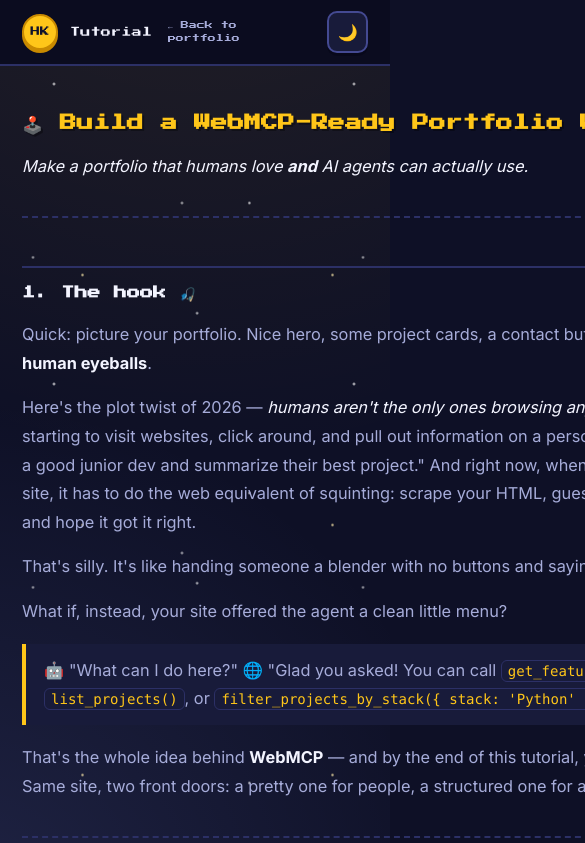
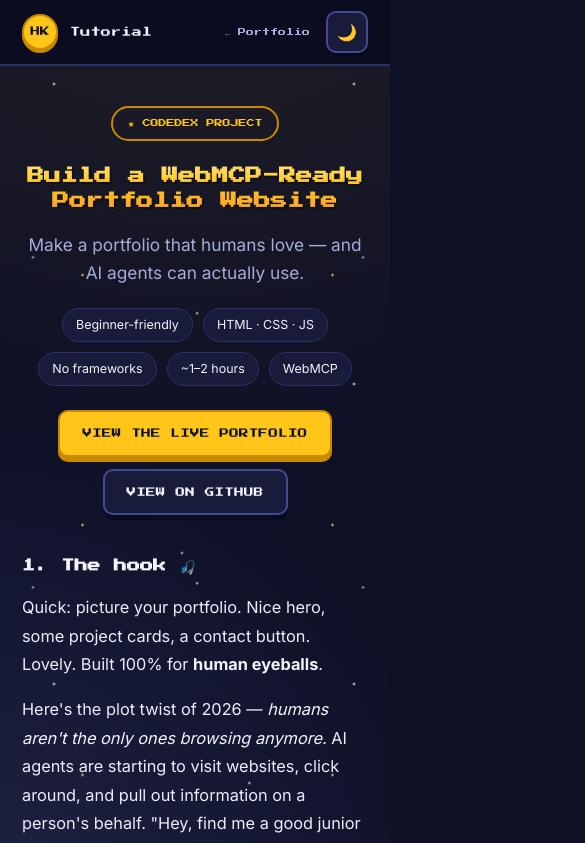
Before and after one commit to himanshu748/webmcptutorial, a plain HTML site: page tutorial.html in a window 390 px wide. Shown: the top 843 px of the page, 585 px wide, since content can reach past the window. Drawn offline with nearby package versions, Linux system fonts and the light colour scheme; a small style sheet from the web is missing.

Commit message:
Improve tutorial site: lesson hero, copy buttons, scroll-spy TOC, responsive

```diff
--- a/tutorial.html
+++ b/tutorial.html
@@ -11,50 +11,87 @@
   <link rel="stylesheet" href="style.css" />
   <link rel="stylesheet" href="https://cdn.jsdelivr.net/gh/highlightjs/cdn-release@11.9.0/build/styles/github-dark.min.css" />
   <style>
+    /* reading progress */
+    .read-progress { position: fixed; top: 0; left: 0; right: 0; height: 3px; z-index: 60; background: transparent; }
+    .read-progress span { display: block; height: 100%; width: 0; background: var(--grad-gold); }
+
+    /* header */
     .tutorial-header { position: sticky; top: 0; z-index: 50; backdrop-filter: blur(10px); background: color-mix(in srgb, var(--header) 88%, transparent); border-bottom: 2px solid var(--border); }
-    .tutorial-header .nav { display: flex; align-items: center; justify-content: space-between; height: 64px; }
-    .back-link { font-family: var(--font-pixel); font-size: 0.5rem; color: var(--muted); text-decoration: none; }
+    .tutorial-header .nav { display: flex; align-items: center; justify-content: space-between; height: 64px; gap: 12px; }
+    .header-right { display: flex; align-items: center; gap: 16px; }
+    .back-link { font-family: var(--font-pixel); font-size: 0.5rem; color: var(--muted); text-decoration: none; white-space: nowrap; }
     .back-link:hover { color: var(--gold); }
-    .doc-layout { display: grid; grid-template-columns: 230px 1fr; gap: 46px; padding: 44px 22px 90px; align-items: start; }
-    .toc { position: sticky; top: 90px; max-height: calc(100vh - 120px); overflow: auto; border-left: 2px solid var(--border); padding-left: 16px; }
+
+    /* lesson hero */
+    .lesson-hero { text-align: center; padding: 52px 22px 24px; }
+    .lesson-badge { display: inline-block; font-family: var(--font-pixel); font-size: 0.5rem; color: var(--gold); border: 2px solid var(--gold-deep); border-radius: 999px; padding: 9px 14px; text-transform: uppercase; margin-bottom: 22px; }
+    .lesson-hero-title { font-family: var(--font-pixel); font-size: clamp(1.05rem, 3.4vw, 1.95rem); line-height: 1.5; margin: 0 0 18px; background: var(--grad-gold); -webkit-background-clip: text; background-clip: text; color: transparent; filter: drop-shadow(2px 2px 0 rgba(0,0,0,.35)); }
+    .lesson-hero-sub { color: var(--muted); font-size: 1.08rem; max-width: 54ch; margin: 0 auto 22px; }
+    .lesson-meta { list-style: none; display: flex; flex-wrap: wrap; gap: 10px; justify-content: center; padding: 0; margin: 0 0 24px; }
+    .lesson-meta li { font-size: 0.78rem; color: var(--text); background: var(--surface); border: 1px solid var(--border); border-radius: 999px; padding: 6px 13px; }
+    .lesson-actions { display: flex; gap: 12px; justify-content: center; flex-wrap: wrap; }
+
+    /* layout */
+    .doc-layout { display: grid; grid-template-columns: 230px 1fr; gap: 46px; padding: 16px 22px 90px; align-items: start; }
+    .toc { position: sticky; top: 88px; max-height: calc(100vh - 120px); overflow: auto; border-left: 2px solid var(--border); padding-left: 16px; }
     .toc-title { font-family: var(--font-pixel); font-size: 0.5rem; color: var(--gold); text-transform: uppercase; margin-bottom: 16px; }
     #toc { display: flex; flex-direction: column; gap: 9px; }
-    #toc a { font-size: 0.82rem; color: var(--muted); text-decoration: none; line-height: 1.4; }
+    #toc a { font-size: 0.82rem; color: var(--muted); text-decoration: none; line-height: 1.4; border-left: 2px solid transparent; margin-left: -18px; padding-left: 16px; }
     #toc a:hover { color: var(--text); }
-    .prose { max-width: 770px; }
-    .prose > h1:first-child { margin-top: 0; }
-    .prose h1 { font-family: var(--font-pixel); font-size: clamp(1.05rem, 2.6vw, 1.6rem); line-height: 1.5; color: var(--gold); margin: 0 0 10px; filter: drop-shadow(2px 2px 0 rgba(0,0,0,.35)); }
-    .prose h2 { font-family: var(--font-pixel); font-size: clamp(0.82rem, 2vw, 1.02rem); line-height: 1.65; color: var(--text); margin: 48px 0 16px; padding-top: 14px; border-top: 2px solid var(--border); }
-    .prose h3 { font-weight: 800; font-size: 1.18rem; margin: 28px 0 10px; color: var(--text); }
-    .prose p, .prose li { color: var(--muted); font-size: 1.02rem; line-height: 1.75; }
-    .prose strong { color: var(--text); }
-    .prose em { color: var(--text); }
+    #toc a.active { color: var(--gold); border-left-color: var(--gold); font-weight: 600; }
+
+    /* prose */
+    .prose { max-width: 760px; min-width: 0; }
+    .prose h2 { font-family: var(--font-pixel); font-size: clamp(0.82rem, 2vw, 1.02rem); line-height: 1.65; color: var(--text); margin: 46px 0 16px; padding-top: 16px; border-top: 2px solid var(--border); scroll-margin-top: 82px; }
+    .prose h2:first-child { margin-top: 8px; border-top: none; padding-top: 0; }
+    .prose h3 { font-weight: 800; font-size: 1.16rem; margin: 28px 0 10px; color: var(--text); }
+    .prose p, .prose li { color: color-mix(in srgb, var(--text) 90%, var(--muted)); font-size: 1.02rem; line-height: 1.75; }
+    .prose strong, .prose em { color: var(--text); }
     .prose a { color: var(--periwinkle); }
     .prose ul, .prose ol { padding-left: 22px; }
     .prose li { margin: 7px 0; }
     .prose blockquote { margin: 18px 0; padding: 12px 18px; border-left: 4px solid var(--gold); background: var(--surface); border-radius: 0 10px 10px 0; }
-    .prose blockquote p { margin: 0; }
-    .prose code { font-family: var(--font-mono); font-size: 0.86em; background: var(--surface); color: var(--gold); padding: 2px 6px; border-radius: 6px; border: 1px solid var(--border); }
-    .prose pre { background: var(--bg-2); border: 2px solid var(--border); border-radius: 12px; padding: 16px 18px; overflow: auto; margin: 18px 0; box-shadow: var(--shadow-card); }
+    .prose blockquote p { margin: 0; color: var(--muted); }
+    .prose :not(pre) > code { font-family: var(--font-mono); font-size: 0.86em; background: var(--surface); color: var(--gold); padding: 2px 6px; border-radius: 6px; border: 1px solid var(--border); overflow-wrap: anywhere; }
+    .prose pre { position: relative; background: var(--bg-2); border: 2px solid var(--border); border-radius: 12px; padding: 16px 18px; overflow: auto; margin: 18px 0; box-shadow: var(--shadow-card); }
     .prose pre code, .prose pre code.hljs { background: transparent; border: none; color: var(--text); padding: 0; font-size: 0.85rem; line-height: 1.65; }
     .prose hr { border: none; border-top: 2px dashed var(--border); margin: 36px 0; }
-    .prose table { width: 100%; border-collapse: collapse; margin: 18px 0; font-size: 0.95rem; }
+    .prose table { display: block; width: 100%; overflow-x: auto; border-collapse: collapse; margin: 18px 0; font-size: 0.95rem; }
     .prose th, .prose td { border: 1px solid var(--border); padding: 9px 12px; text-align: left; }
     .prose th { background: var(--surface); color: var(--text); }
     .prose td { color: var(--muted); }
+
+    /* copy button — visible on touch, brighter on hover */
+    .copy-btn { position: absolute; top: 8px; right: 8px; font-family: var(--font-pixel); font-size: 0.42rem; text-transform: uppercase; color: var(--muted); background: var(--surface); border: 2px solid var(--border); border-radius: 7px; padding: 7px 9px; cursor: pointer; opacity: 0.75; transition: opacity .15s, color .15s, border-color .15s; }
+    .prose pre:hover .copy-btn { opacity: 1; }
+    .copy-btn:hover { color: var(--gold); border-color: var(--gold); }
+    .copy-btn.copied { color: var(--green); border-color: var(--green); opacity: 1; }
+
     .doc-loading { color: var(--muted); }
-    @media (max-width: 820px) { .doc-layout { grid-template-columns: 1fr; } .toc { display: none; } }
+
+    /* responsive */
+    @media (max-width: 820px) {
+      .doc-layout { grid-template-columns: 1fr; gap: 0; padding-top: 8px; }
+      .toc { display: none; }
+      .copy-btn { opacity: 1; } /* always visible without hover on touch */
+    }
+    @media (max-width: 480px) {
+      .lesson-hero { padding-top: 40px; }
+      .prose pre code { font-size: 0.8rem; }
+    }
   </style>
 </head>
 <body>
+  <div class="read-progress"><span id="bar"></span></div>
+
   <header class="tutorial-header">
     <nav class="nav container" aria-label="Tutorial">
       <a href="index.html" class="brand" aria-label="Back to portfolio">
         <span class="brand-mark">HK</span>
         <span class="brand-text">Tutorial</span>
       </a>
-      <div style="display:flex; align-items:center; gap:18px;">
-        <a class="back-link" href="index.html">&larr; Back to portfolio</a>
+      <div class="header-right">
+        <a class="back-link" href="index.html">&larr; Portfolio</a>
         <button id="theme-toggle" class="theme-toggle" type="button" aria-label="Toggle dark and light theme">
           <span class="theme-toggle-icon" aria-hidden="true">&#127769;</span>
         </button>
@@ -62,30 +99,41 @@
     </nav>
   </header>
 
+  <section class="lesson-hero">
+    <span class="lesson-badge">&#9733; Codedex Project</span>
+    <h1 class="lesson-hero-title">Build a WebMCP-Ready Portfolio Website</h1>
+    <p class="lesson-hero-sub">Make a portfolio that humans love &mdash; and AI agents can actually use.</p>
+    <ul class="lesson-meta">
+      <li>Beginner-friendly</li>
+      <li>HTML &middot; CSS &middot; JS</li>
+      <li>No frameworks</li>
+      <li>~1&ndash;2 hours</li>
+      <li>WebMCP</li>
+    </ul>
+    <div class="lesson-actions">
+      <a class="btn btn-primary" href="index.html">View the live portfolio</a>
+      <a class="btn btn-ghost" href="https://github.com/himanshu748/webmcptutorial" target="_blank" rel="noopener noreferrer">View on GitHub</a>
+    </div>
+  </section>
+
   <div class="doc-layout container">
     <aside class="toc" aria-label="Table of contents">
       <div class="toc-title">Contents</div>
       <nav id="toc"></nav>
     </aside>
     <article id="content" class="prose">
-      <p class="doc-loading">Loading the tutorial&hellip; (needs JavaScript)</p>
+      <p class="doc-loading">Loading the tutorial&hellip; (this page needs JavaScript)</p>
     </article>
   </div>
 
   <footer class="site-footer">
     <div class="container footer-inner">
-      <p>Built by <strong>Himanshu Kumar</strong> &middot; A Codédex-style WebMCP tutorial.</p>
-      <p class="footer-meta"><a href="index.html">&larr; Portfolio</a></p>
+      <p>Built by <strong>Himanshu Kumar</strong> &middot; A Codedex-style WebMCP tutorial.</p>
+      <p class="footer-meta"><a href="index.html">&larr; Back to portfolio</a></p>
     </div>
   </footer>
 
-  <textarea id="md" hidden># 🕹️ Build a WebMCP-Ready Portfolio Website
-
-*Make a portfolio that humans love **and** AI agents can actually use.*
-
----
-
-## 1. The hook 🎣
+  <textarea id="md" hidden>## 1. The hook 🎣
 
 Quick: picture your portfolio. Nice hero, some project cards, a contact button. Lovely. Built 100% for **human eyeballs**.
 
@@ -631,26 +679,68 @@
     (function () {
       var raw = document.getElementById('md').value;
       var content = document.getElementById('content');
-      if (!window.marked) { content.innerHTML = '<p class="doc-loading">Could not load the renderer. Read tutorial.md instead.</p>'; return; }
+      if (!window.marked) { content.innerHTML = '<p class="doc-loading">Could not load the renderer. Please read tutorial.md instead.</p>'; return; }
       content.innerHTML = marked.parse(raw);
 
       // Give every h2 an id and build the table of contents.
+      var headings = content.querySelectorAll('h2');
       var toc = document.getElementById('toc');
-      content.querySelectorAll('h2').forEach(function (h) {
+      var links = {};
+      headings.forEach(function (h) {
         var id = h.textContent.toLowerCase().replace(/[^a-z0-9]+/g, '-').replace(/^-+|-+$/g, '');
         h.id = id;
         var a = document.createElement('a');
         a.href = '#' + id;
         a.textContent = h.textContent;
         toc.appendChild(a);
+        links[id] = a;
       });
 
-      // Syntax highlight code blocks.
-      if (window.hljs) {
-        content.querySelectorAll('pre code').forEach(function (b) { try { hljs.highlightElement(b); } catch (e) {} });
+      // Scroll-spy: highlight the section you're reading.
+      if ('IntersectionObserver' in window) {
+        var obs = new IntersectionObserver(function (entries) {
+          entries.forEach(function (en) {
+            if (en.isIntersecting) {
+              Object.keys(links).forEach(function (k) { links[k].classList.remove('active'); });
+              if (links[en.target.id]) links[en.target.id].classList.add('active');
+            }
+          });
+        }, { rootMargin: '0px 0px -78% 0px', threshold: 0 });
+        headings.forEach(function (h) { obs.observe(h); });
       }
 
-      // Theme toggle (shares the same saved preference as the portfolio).
+      // Syntax highlight, then add a Copy button to every code block.
+      content.querySelectorAll('pre code').forEach(function (b) { try { if (window.hljs) hljs.highlightElement(b); } catch (e) {} });
+      content.querySelectorAll('pre').forEach(function (pre) {
+        var btn = document.createElement('button');
+        btn.className = 'copy-btn';
+        btn.type = 'button';
+        btn.textContent = 'Copy';
+        btn.setAttribute('aria-label', 'Copy code');
+        btn.addEventListener('click', function () {
+          var code = pre.querySelector('code');
+          var text = code ? code.innerText : pre.innerText;
+          var done = function () { btn.textContent = 'Copied!'; btn.classList.add('copied'); setTimeout(function () { btn.textContent = 'Copy'; btn.classList.remove('copied'); }, 1500); };
+          if (navigator.clipboard && navigator.clipboard.writeText) {
+            navigator.clipboard.writeText(text).then(done).catch(function () { btn.textContent = 'Ctrl+C'; setTimeout(function () { btn.textContent = 'Copy'; }, 1500); });
+          } else {
+            btn.textContent = 'Ctrl+C'; setTimeout(function () { btn.textContent = 'Copy'; }, 1500);
+          }
+        });
+        pre.appendChild(btn);
+      });
+
+      // Reading-progress bar.
+      var bar = document.getElementById('bar');
+      function onScroll() {
+        var el = document.documentElement;
+        var max = el.scrollHeight - el.clientHeight;
+        bar.style.width = (max > 0 ? (el.scrollTop / max) * 100 : 0) + '%';
+      }
+      window.addEventListener('scroll', onScroll, { passive: true });
+      onScroll();
+
+      // Theme toggle (shares the saved preference with the portfolio).
       var root = document.documentElement;
       var saved = localStorage.getItem('theme');
       if (saved) root.setAttribute('data-theme', saved);
```
